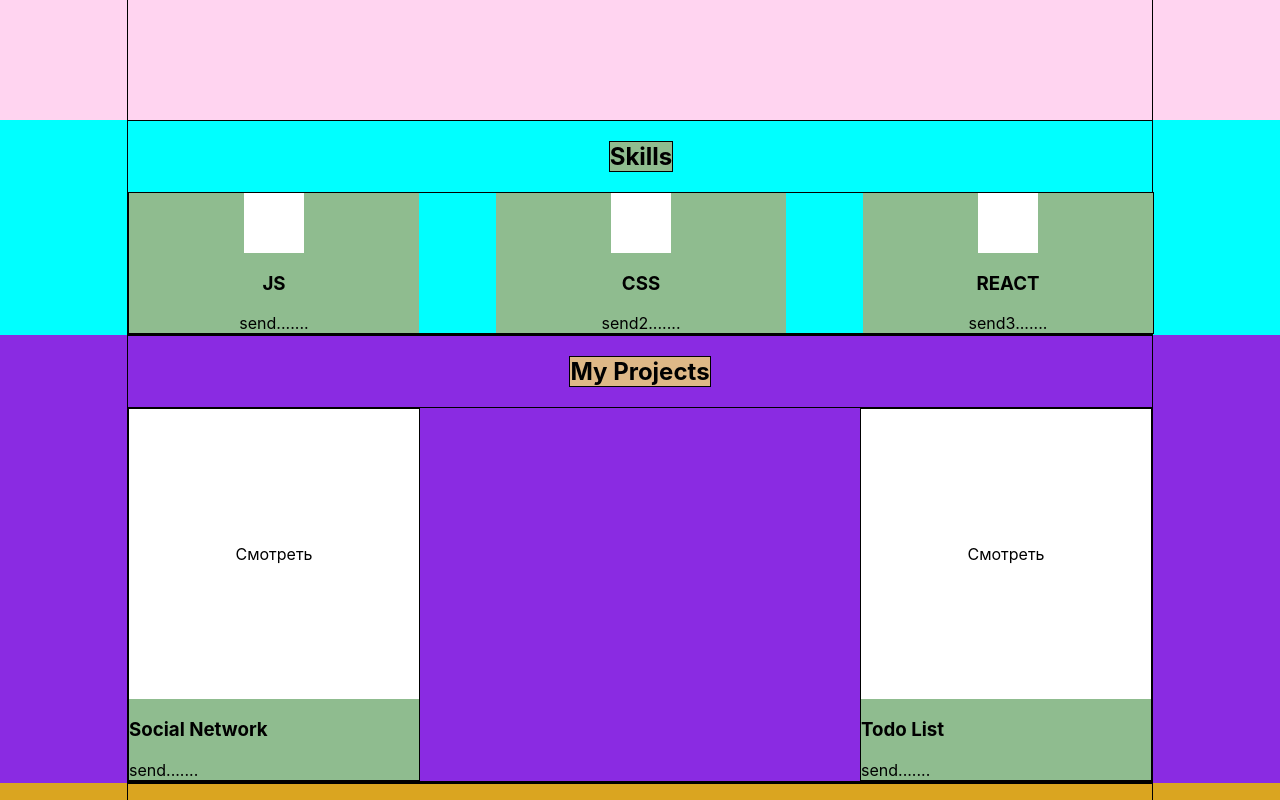
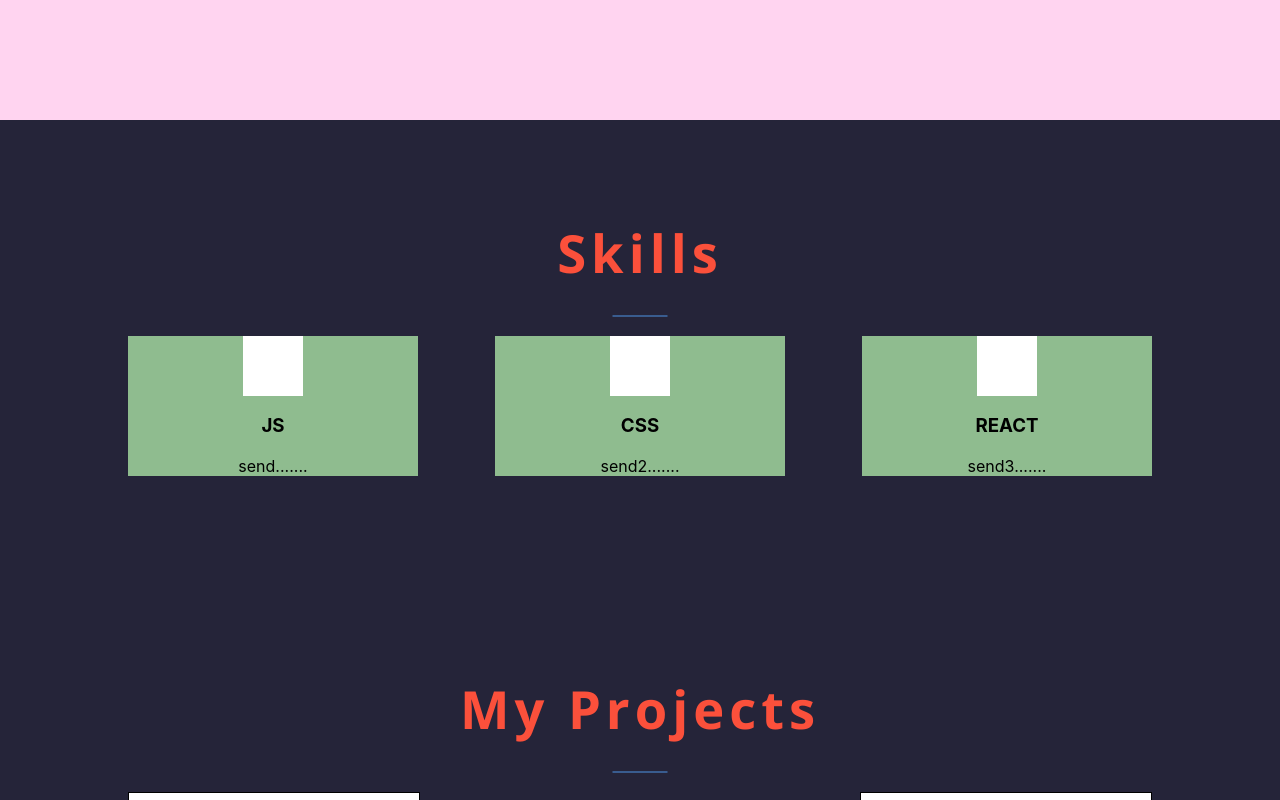
Before and after one commit to Chernik1991/portfolio-react, a React (Create React App) app: page / in a window 1280 px wide. Shown: the part 760-1560 px from the top of the page. Built offline with nearby package versions, Linux system fonts and the light colour scheme.

Commit message:
2 Lesson 1,30 min Projects finish

```diff
--- a/public/index.html
+++ b/public/index.html
@@ -15,6 +15,7 @@
       user's mobile device or desktop. See https://developers.google.com/web/fundamentals/web-app-manifest/
     -->
     <link rel="manifest" href="%PUBLIC_URL%/manifest.json" />
+    <link href="https://fonts.googleapis.com/css2?family=Open+Sans:wght@300;400;500;600;700;800&display=swap" rel="stylesheet">
     <!--
       Notice the use of %PUBLIC_URL% in the tags above.
       It will be replaced with the URL of the `public` folder during the build.
--- /dev/null
+++ b/src/common/components/title/Title.module.css
@@ -0,0 +1,23 @@
+.title{
+    /*border: 1px solid;*/
+    margin-bottom: 20px;
+    font-family: 'Open Sans', sans-serif;
+    font-size: 35px;
+    line-height: 1.25;
+    color: #fb503b;
+    letter-spacing: 5px;
+    position: relative;
+}
+.title h2{
+    margin: 0;
+   }
+.title::before{
+    content:"";
+    position: absolute;
+    background:#4e93e6;
+    width: 55px;
+    height: 1px;
+    bottom: -30px;
+    left: 50%;
+    transform: translate(-50%,50%);
+}
--- /dev/null
+++ b/src/common/components/title/Title.tsx
@@ -0,0 +1,12 @@
+import React from 'react';
+import s from './Title.module.css'
+
+
+
+export const Title = (props:any) => {
+    return (
+        <div className={s.title}>
+            <h2>{props.title}</h2>
+        </div>
+    );
+};
--- a/src/common/styles/Container.module.css
+++ b/src/common/styles/Container.module.css
@@ -5,7 +5,6 @@
     display: flex;
     align-items: center;
     justify-content: space-between;
-    border: 1px solid;
     flex-wrap: wrap;
 
 }
--- a/src/contacts/Contacts.module.css
+++ b/src/contacts/Contacts.module.css
@@ -13,7 +13,7 @@
     background-color: darkseagreen;
 }
 .form{
-    width: 280px;
+    width: 50%;
     min-height: 100px;
     display: flex;
     flex-direction: column;
@@ -28,3 +28,8 @@
 .textarea{
     height: 100px;
 }
+@media screen and (max-width: 362px) {
+    .form {
+        width: 100%;
+    }
+}
--- a/src/projects/Projects.module.css
+++ b/src/projects/Projects.module.css
@@ -1,6 +1,7 @@
 .projectsBlock{
     /*min-height: 100vh;*/
-    background-color: blueviolet;
+    background-color: #252439;
+    padding: 100px 0;
 }
 .projectsContainer{
     /*align-items: center;*/
@@ -8,16 +9,14 @@
     justify-content: flex-start;
     flex-direction: column;
 }
-.title{
-    border: 1px solid;
-    background-color: burlywood;
-}
 .projects{
-    border: 1px solid;
+    /*border: 1px solid;*/
     width: 100%;
     display: flex;
     justify-content: space-between;
     flex-wrap: wrap;
+    margin-top: 30px;
+
 }
 @media screen and (max-width: 729px){
     .projects{
--- a/src/projects/Projects.tsx
+++ b/src/projects/Projects.tsx
@@ -2,12 +2,13 @@ import React from 'react';
 import s from './Projects.module.css'
 import c from '../../src/common/styles/Container.module.css'
 import {Project} from './project/Project';
+import {Title} from '../common/components/title/Title';
 
 export const Projects = () => {
     return (
         <div className={s.projectsBlock}>
             <div className={`${c.container} ${s.projectsContainer}`}>
-                <h2 className={s.title}>My Projects</h2>
+                <Title title={"My Projects"}/>
                 <div className={s.projects}>
                     <Project title={'Social Network'} description={'send.......'}/>
                     <Project title={'Todo List'} description={'send.......'}/>
--- a/src/skills/Skills.module.css
+++ b/src/skills/Skills.module.css
@@ -1,22 +1,19 @@
 .skillsBlock{
     /*min-height: 100vh;*/
-    background-color: aqua;
+    background-color: #252439;
+    padding: 100px 0;
 }
 .skillsContainer{
     align-items: center;
     justify-content: flex-start;
     flex-direction: column;
 }
-.title{
-    border: 1px solid;
-    background-color: darkseagreen;
-}
 .skills{
-    border: 1px solid;
     width: 100%;
     display: flex;
     justify-content: space-between;
     flex-wrap: wrap;
+    margin-top: 30px;
 }
 @media screen and (max-width: 724px) {
     .skills {
--- a/src/skills/Skills.tsx
+++ b/src/skills/Skills.tsx
@@ -2,12 +2,13 @@ import React from 'react';
 import s from './Skills.module.css'
 import c from '../../src/common/styles/Container.module.css'
 import {Skill} from './skill/Skill';
+import {Title} from '../common/components/title/Title';
 
 export const Skills = () => {
     return (
         <div className={s.skillsBlock}>
             <div className={`${c.container} ${s.skillsContainer}`}>
-                <h2 className={s.title}>Skills</h2>
+               <Title title={"Skills"}/>
                 <div className={s.skills}>
                     <Skill title={"JS"} discription={"send......."}/>
                     <Skill title={"CSS"} discription={"send2......."}/>
```
